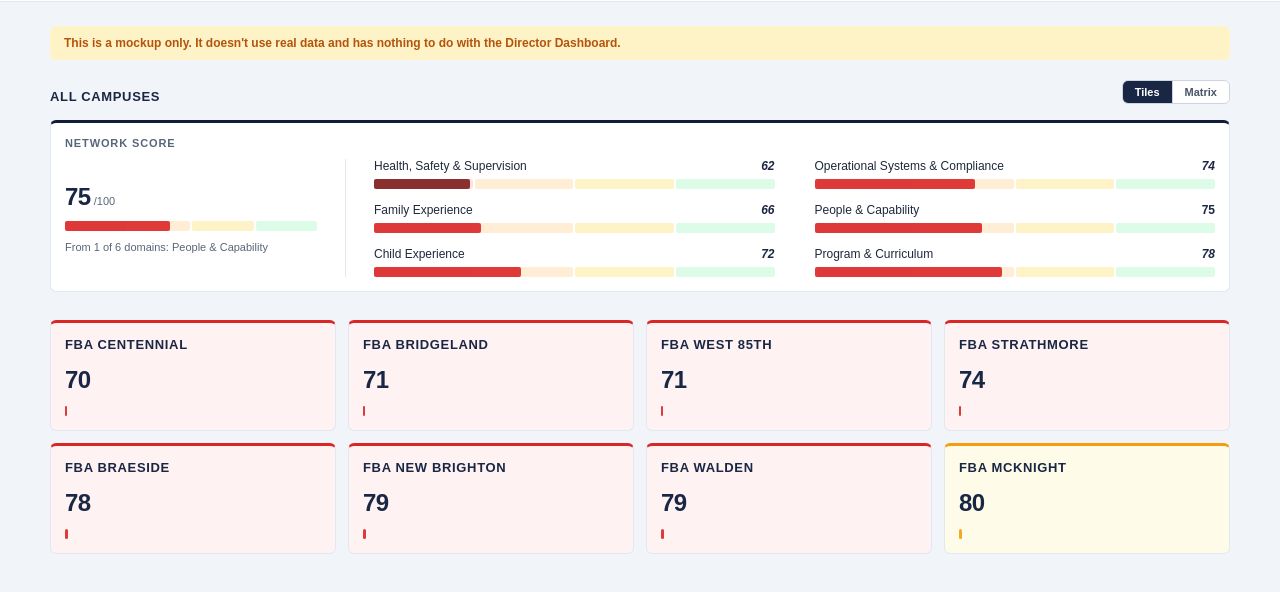
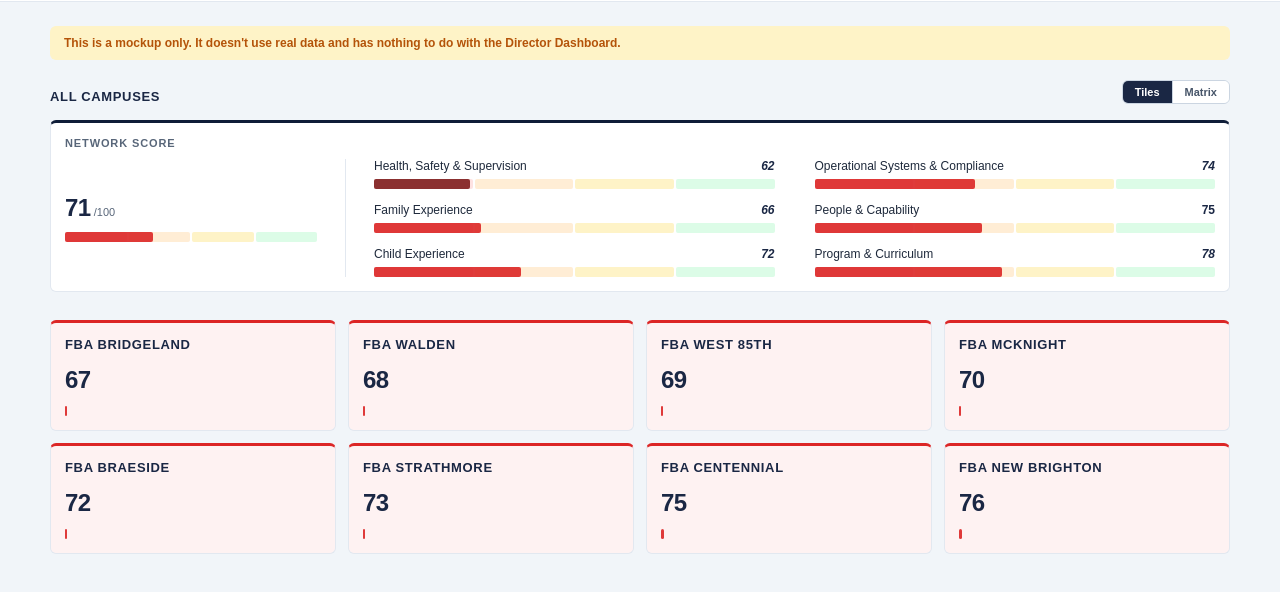
Before and after one commit to allielbadry/campus-dashboard-mockup, a plain HTML site: page index.html in a window 1280 px wide. Shown: the part 62-654 px from the top of the page. Drawn offline with Linux system fonts and the light colour scheme.

Commit message:
Campus score averages all six domains; drop the 'From N of 6 domains' note
Co-Authored-By: Claude Opus 5.5 <noreply@anthropic.com>

```diff
--- a/index.html
+++ b/index.html
@@ -206,7 +206,7 @@ const scored = (score, cutKey = 'overall') => ({ score, cutKey, band: score == n
 const esc = (s) => String(s).replace(/[&<>"']/g, (ch) => ({ '&': '&amp;', '<': '&lt;', '>': '&gt;', '"': '&quot;', "'": '&#39;' }[ch]));
 
 // Limiting judgement. Tier 0: a measure reads Critical. Tier 1: a group is not compliant on it. Tier 2: neither.
-// Tier 3: not measured (a Sample number or no data). Only tiers 0-2 rank or average; a Sample never moves an order.
+// Tier 3: not measured (a Sample number or no data). The campus score averages every domain, Samples included (Ali, 2026-10-14).
 function measure(c, m, d) {
   if (!m.real) return samplesOn() ? { ...scored(sample(c.campus + m.key)), sample: true, tier: 3 } : { ...scored(null), tier: 3 };
   const s = scored(avg(c.groups.map((g) => g[m.key])), m.key);
@@ -227,10 +227,8 @@ function domain(c, d) {
 }
 function campusScore(c) {
   const ds = DOMAINS.map((d) => ({ name: d, ...domain(c, d) }));
-  const live = ds.filter((d) => d.tier < 3);
-  return { ...scored(avg(live.map((d) => d.score))), ds, ...judge(ds.flatMap((d) => d.ms || [])), measured: live };
+  return { ...scored(avg(ds.map((d) => d.score))), ds, ...judge(ds.flatMap((d) => d.ms || [])) };
 }
-const measuredNote = (live) => `From ${live.length} of ${DOMAINS.length} domains: ${live.map((d) => d.name).join(', ')}`;
 
 // Score colour steps at the overall cuts, DESIGN.md tokens only. A colour-mix between them drifted into an
 // orange that read as Signal Orange, and an olive at 84.
@@ -260,7 +258,7 @@ const bar = (score, label, hidden, cutKey, quiet) => `<span class="bar${quiet ||
 // and no verdict word either: a group failing this measure keeps only the faint red tint. An empty tile is grey.
 function tile({ name, score, band: b, sample: isSample, href, open, plain, none, cutKey }) {
   // A Sample is coloured like a real score (Ali, 2026-10-14: the mockup shows everything); no tag (Ali, 2026-10-14: the
-  // notice up top says the page is a mockup); a dashed edge still marks it, and it still never ranks or averages. Only a missing score is grey.
+  // notice up top says the page is a mockup); a dashed edge still marks it, and it counts in the campus average. Only a missing score is grey.
   const quiet = score == null;
   const tag = href || open ? 'button' : 'div';
   const style = plain && !quiet ? paint(score) : '';
@@ -307,7 +305,7 @@ function networkCard(rows) {
     return live.length ? { name, score: avg(live.map((x) => x.score)) }
       : samples.length ? { name, score: avg(samples.map((x) => x.score)), sample: true } : { name, score: null };
   });
-  const net = scoreBody('Network score', scored(avg(rows.map((r) => r.score))), { note: measuredNote(rows[0].measured) });
+  const net = scoreBody('Network score', scored(avg(rows.map((r) => r.score))));
   // Sorted with the page's Sort control, so worst first reads down the left column.
   return card('Network score', `<div class="split"><div class="split-score">${net}</div><ul class="dbars" aria-label="By domain">${order(ds).map((d) => {
     const quiet = d.score == null;
@@ -326,7 +324,7 @@ function matrix(rows) {
 function level2(c) {
   const cs = campusScore(c);
   return crumbs([['All campuses', '#/'], [fba(c)]]) + head(fba(c), monthName(c.month))
-    + `<div class="kpis">${scoreCard('Campus score', cs, { note: measuredNote(cs.measured) })}</div>`
+    + `<div class="kpis">${scoreCard('Campus score', cs)}</div>`
     + grid(cs.ds.length, order(cs.ds).map((d) => tile({ ...d, plain: true, none: 'Not measured yet', href: `#/${slug(c.campus)}/${slug(d.name)}` })).join(''));
 }
 function level3(c, d) {
```
